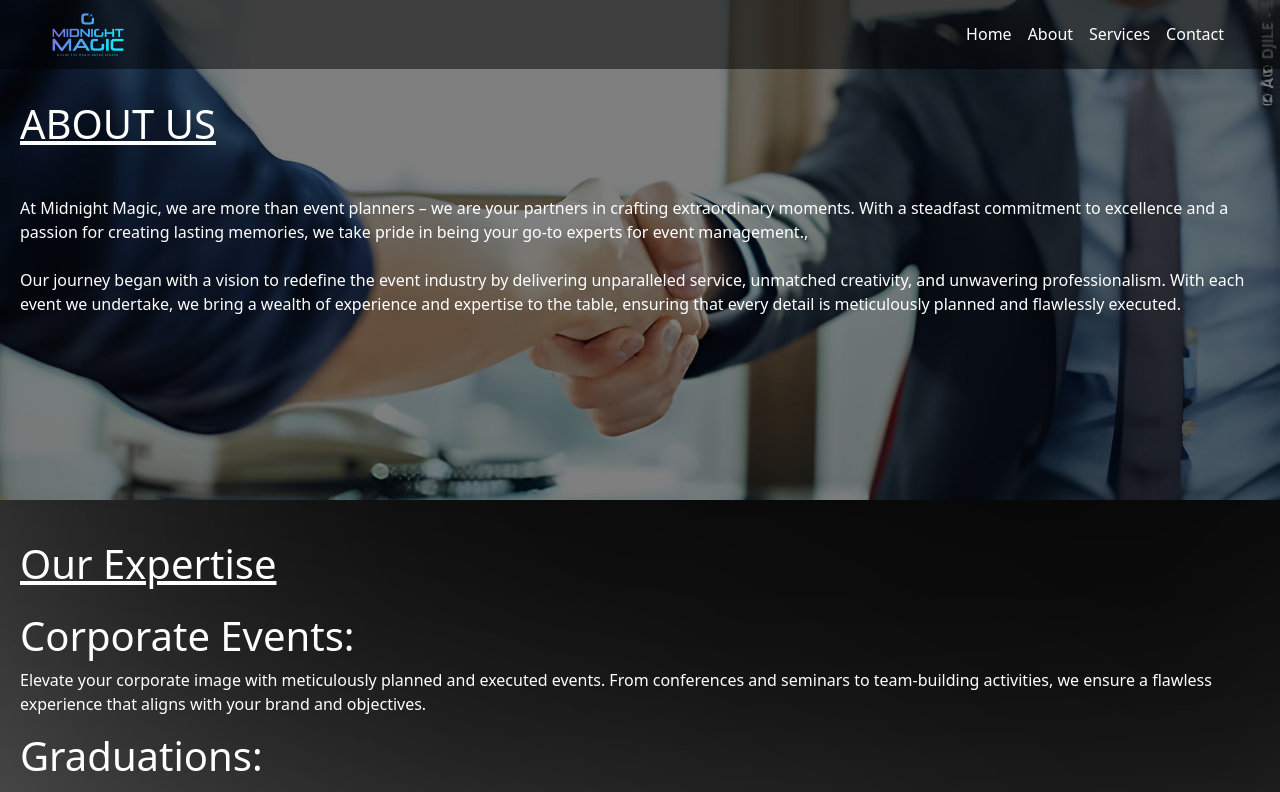
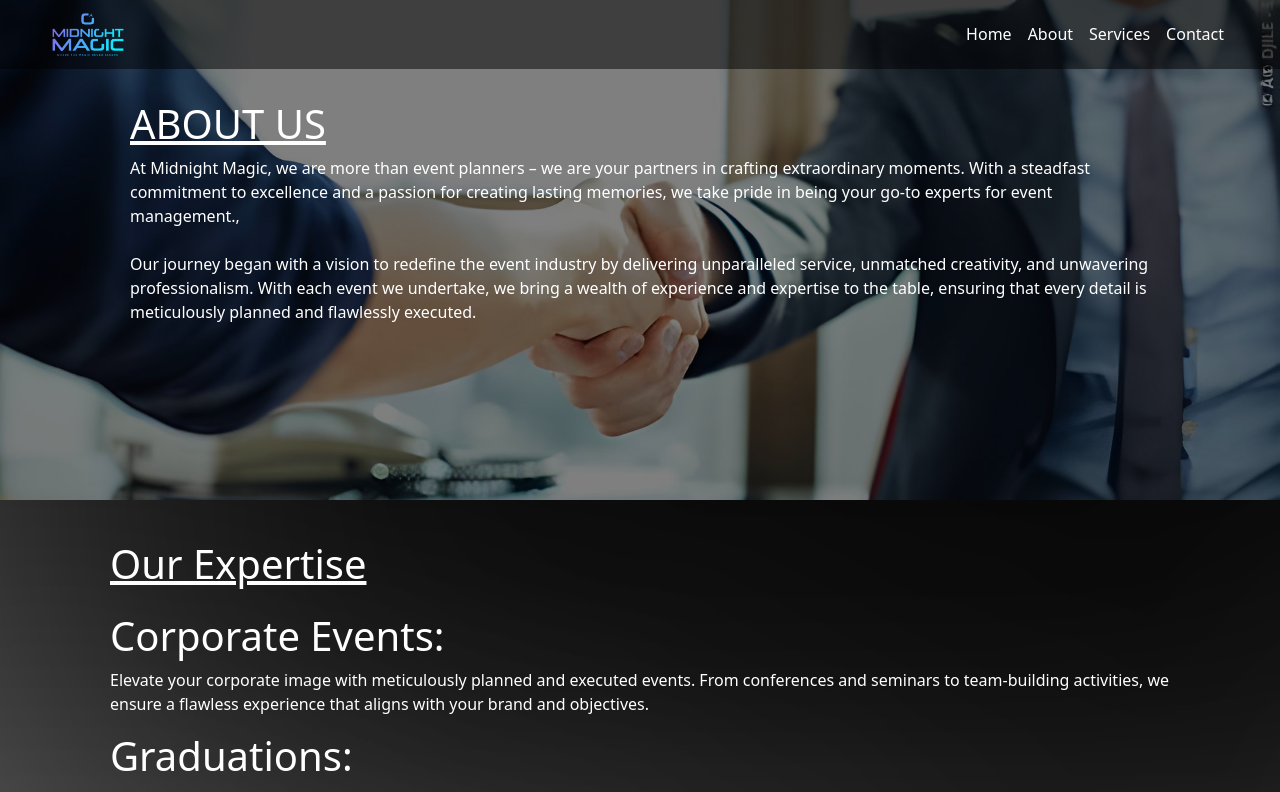
Before and after one commit to amalvelloth/MIDNIGHT-MAGIC, a React (Vite) app: page /about in a window 1280 px wide. Shown: the top 792 px of the page. Built offline with nearby package versions, Linux system fonts and the light colour scheme; a web font is replaced by a local one.

Commit message:
fixed parallax section layout for big screens

```diff
--- a/src/pages/About.css
+++ b/src/pages/About.css
@@ -3,12 +3,15 @@
   width: 100%;
   background-image: url("../assets/blurry-gradient-haikei-2.png");
   background-size: cover;
-
 }
 
+.inner1 {
+  margin: 0 auto;
+  max-width: 1060px;
+  width: 100%;
+}
 
-
-.parallax {
+.about-section1-parallax {
   padding-top: 5rem;
   position: relative;
   background-image: url("../assets/aboutUs.png");
@@ -19,7 +22,7 @@
   background-size: cover;
 }
 
-.parallax::before {
+.about-section1-parallax::before {
   content: "";
   position: absolute;
   top: 0;
@@ -30,12 +33,19 @@
   z-index: 1;
 }
 
-.parallax > * {
+.about-section1-parallax > * {
   padding: 20px;
   position: relative;
   z-index: 2;
 }
+
 .about-section2 {
   padding: 20px;
   margin-top: 20px;
 }
+
+.inner2 {
+  margin: 0 auto;
+  max-width: 1060px;
+  width: 100%;
+}
--- a/src/pages/About.jsx
+++ b/src/pages/About.jsx
@@ -4,8 +4,9 @@ import "./About.css";
 function About() {
   return (
     <div className="container-about">
-      <section className="about-section1">
-        <div className="parallax">
+        <section className="about-section1-parallax">
+          <div className="inner1">
+
               <h1>
                 <u>ABOUT US</u>
               </h1>
@@ -17,23 +18,26 @@ function About() {
                 management.,
                 <br />
                 <br />
-            Our journey began with a vision to redefine the event industry by
-            delivering unparalleled service, unmatched creativity, and
-            unwavering professionalism. With each event we undertake, we bring a
-            wealth of experience and expertise to the table, ensuring that every
-            detail is meticulously planned and flawlessly executed.
+                Our journey began with a vision to redefine the event industry
+                by delivering unparalleled service, unmatched creativity, and
+                unwavering professionalism. With each event we undertake, we
+                bring a wealth of experience and expertise to the table,
+                ensuring that every detail is meticulously planned and
+                flawlessly executed.
               </p>
           </div>
         </section>
       <section className="about-section2">
-        <div>
-          <u><h1 className="pb-3">Our Expertise</h1></u>
+        <div className="inner2">
+          <u>
+            <h1 className="pb-3">Our Expertise</h1>
+          </u>
           <h1>Corporate Events:</h1>
           <p>
-            Elevate your corporate image with meticulously
-            planned and executed events. From conferences and seminars to
-            team-building activities, we ensure a flawless experience that
-            aligns with your brand and objectives.
+            Elevate your corporate image with meticulously planned and executed
+            events. From conferences and seminars to team-building activities,
+            we ensure a flawless experience that aligns with your brand and
+            objectives.
           </p>
 
           <h1>Graduations:</h1>
```
Lines whose indentation alone changed are shown as unchanged.
